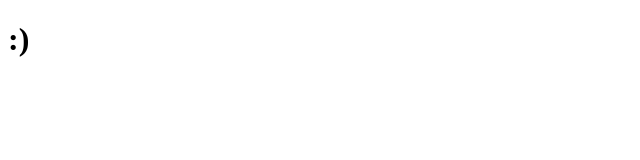
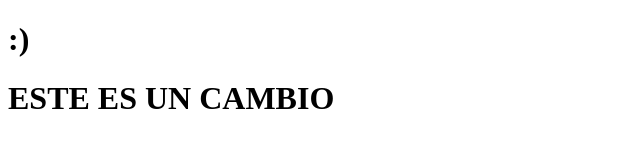
Before and after one commit to nubia5573/Clase1, a plain HTML site: page paula.html in a window 1280 px wide. Shown: the whole page, without its empty margins (0-640 px from the left). Drawn offline with Linux system fonts and the light colour scheme.

Commit message:
ya se hizo el cambio en el archivo paulaxd

```diff
--- a/paula.html
+++ b/paula.html
@@ -8,5 +8,6 @@
 </head>
 <body>
     <h1>:)</h1>
+    <h1>ESTE ES UN CAMBIO</h1>
 </body>
 </html>
```
